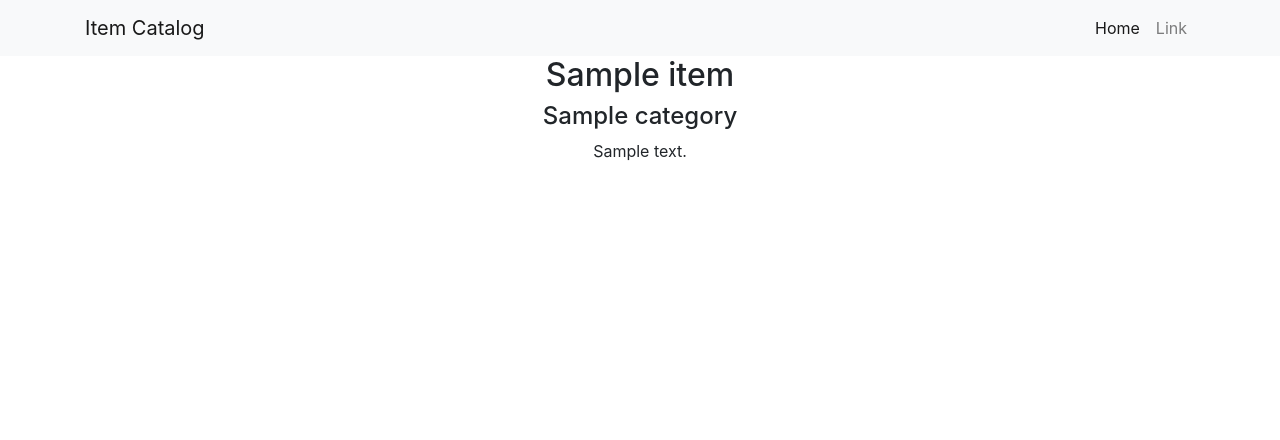
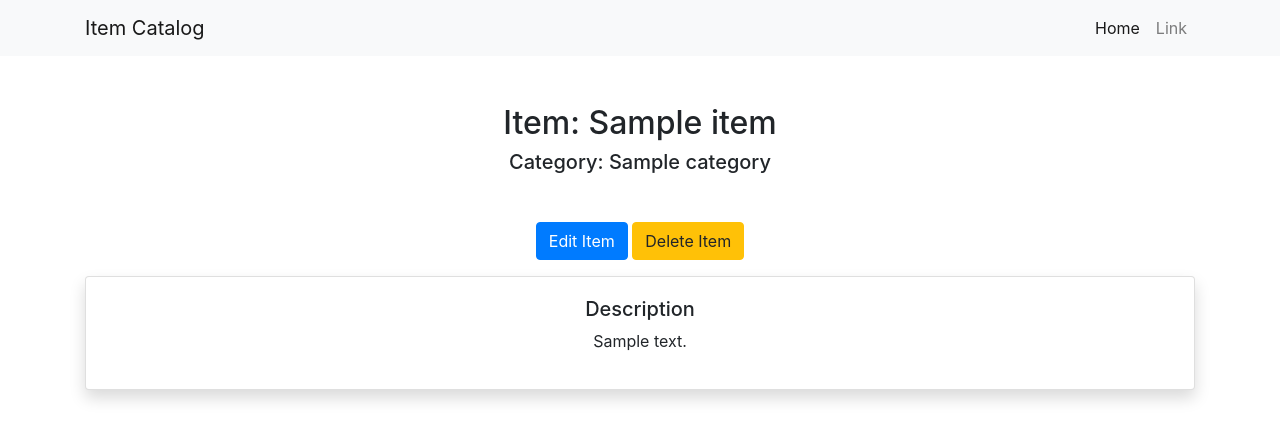
Before and after one commit to pranav1511/udacity-item-catalog, a Flask app: a page that uses templates/item.html in a window 1280 px wide. Shown: the top 440 px of the page. Run offline with Flask 2, Linux system fonts and the light colour scheme; tables that the repository leaves empty hold one stand-in row (values such as "Sample post"); some libraries are stand-ins or nearby versions.

Commit message:
Create layout of item page

```diff
--- a/templates/item.html
+++ b/templates/item.html
@@ -49,9 +49,18 @@
 
     <div class="container">
         <div class="text-center">
-            <h2>{{item.name}}</h2>
-            <h4>{{category_name}}</h4>
-            <p>{{item.description}}</p>
+            <h2 class="mt-5">Item: {{item.name}}</h2>
+            <h5 class="mb-5">Category: {{category_name}}</h5>
+            <div>
+                <a class="btn btn-primary" href="{{ url_for('edit_item', item_name=item.name) }}">Edit Item</a>
+                <a class="btn btn-warning" href="{{ url_for('delete_item', item_name=item.name) }}">Delete Item</a>
+            </div>
+            <div class="card shadow mt-3">
+                <div class="card-body">
+                    <h5>Description</h5>
+                    <p class="px-4">{{item.description}}</p>
+                </div>
+            </div>
         </div>
     </div>
 </body>
```
